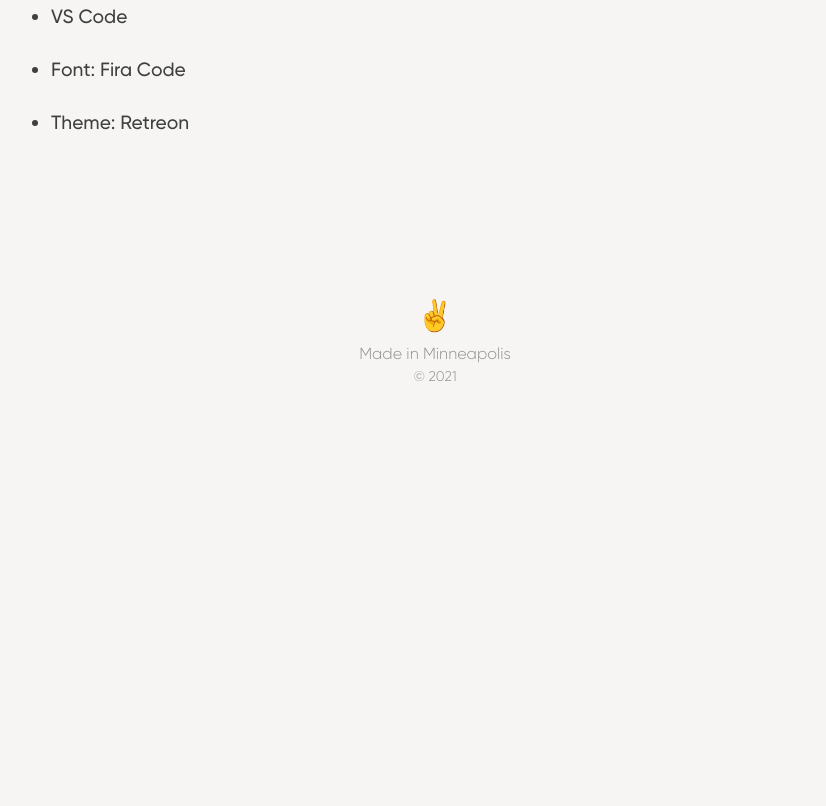
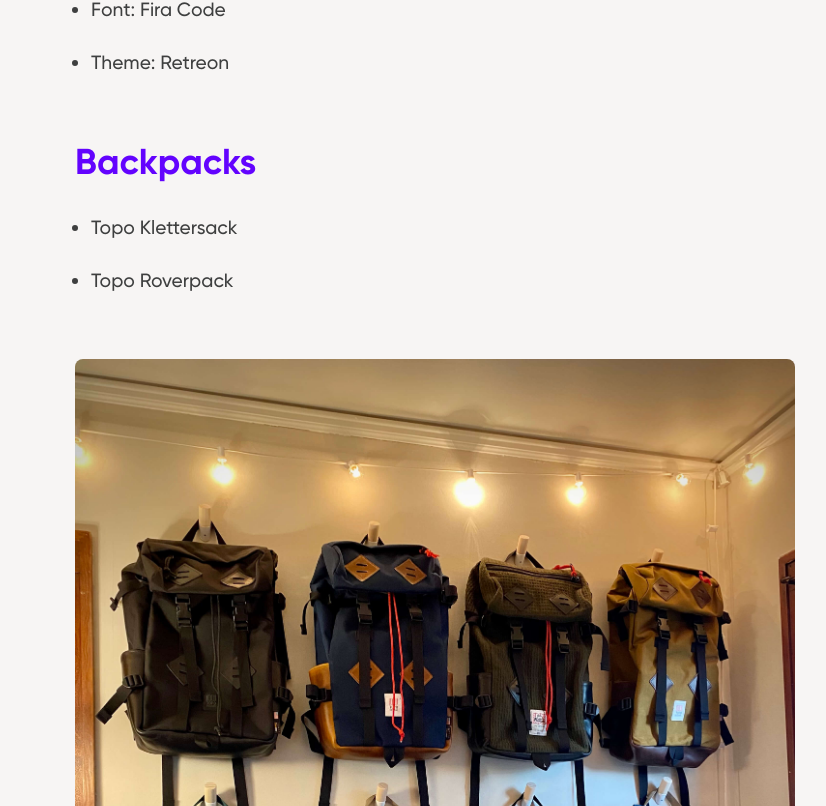
Before and after one commit to brandonleichty/personal-website-nextjs, a Next.js app: page /uses in a window 1280 px wide. Shown: the part 1834-2640 px from the top of the page, without its empty margins (205-1031 px from the left). Before the commit the page ends 2252 px from the top, so only its background shows below. Built offline with nearby package versions, Linux system fonts and the light colour scheme; no server answers.

Commit message:
add topo backpack image

```diff
--- a/pages/uses.js
+++ b/pages/uses.js
@@ -62,8 +62,29 @@ export default function Uses() {
               <li>Theme: Retreon</li>
             </ul>
           </div>
+          <div class="resource-section-heading">
+            <h3 class="mb-8 mt-16 text-4xl font-medium text-purple dark:text-baby-blue">
+              Backpacks
+            </h3>
+            <ul class="space-y-6 dark:text-favWhite">
+              <li>Topo Klettersack</li>
+              <li>Topo Roverpack</li>
+            </ul>
+          </div>
+          <div className="topo-image-wrapper">
+            <div className="desk-image">
+              <Image
+                src="/images/topo-bags.jpeg"
+                alt="Picture Topo backpacks on Brandon's office wall"
+                width={720}
+                height={960}
+                priority
+                className="rounded-lg"
+              />
+            </div>
+          </div>
         </div>
       </main>
-      </div>
+    </div>
   );
 }
--- a/styles/globals.css
+++ b/styles/globals.css
@@ -319,7 +319,7 @@ nav .burger .burger-lines:before {
 }
 
 .desk-image {
-  width: 800px;
+  max-width: 720px;
   height: auto;
 }
 
@@ -329,8 +329,15 @@ nav .burger .burger-lines:before {
   justify-content: center;
 }
 
+.topo-image-wrapper {
+  display: flex;
+  align-items: center;
+  justify-content: center;
+  padding-top: 4rem;
+}
+
 .layout-wrapper {
-  max-width: 800px;
+  max-width: 720px;
   margin: 0px auto;
 }
 
```
Also changed, not shown: public/images/topo-bags.jpeg (added).
